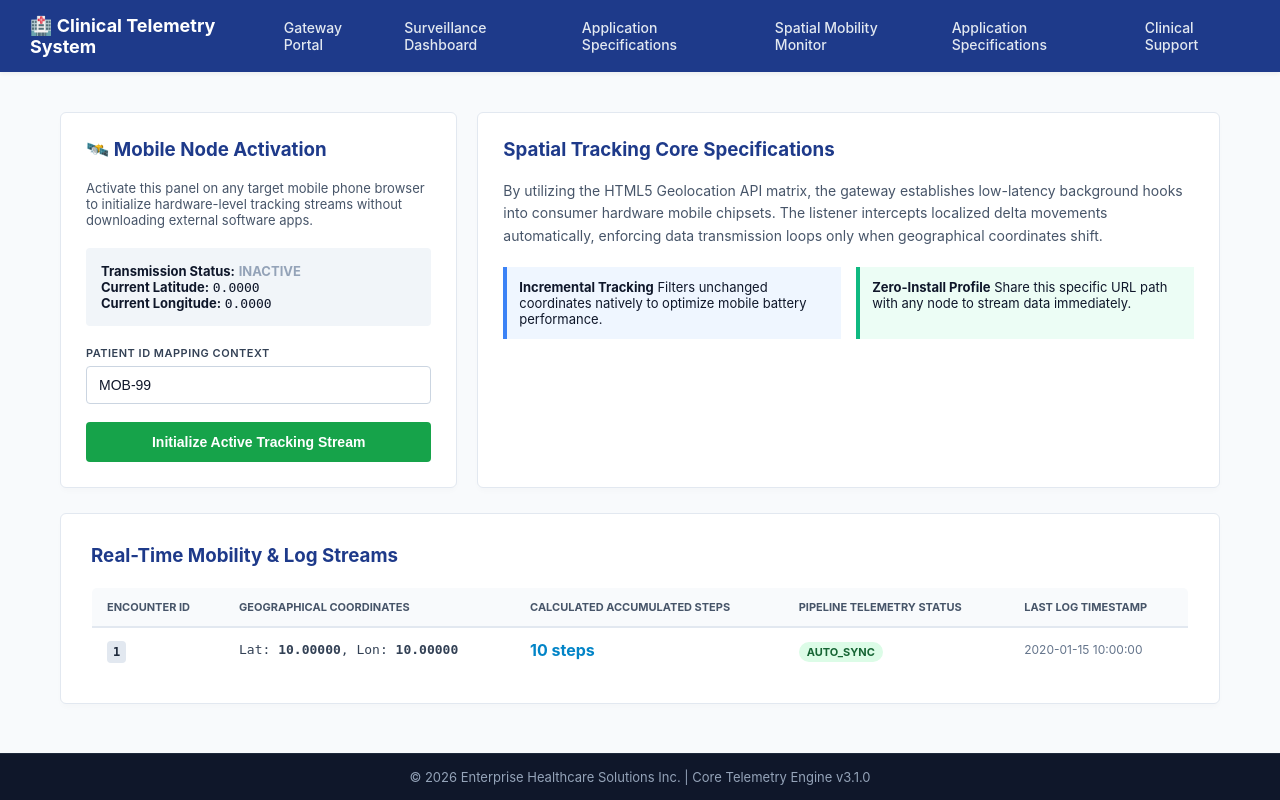
After one commit to TSaiPradyumna/wearable-data-pipeline, a Python web app: template templates/movement.html in a window 1280 px wide. The commit adds this page. Run offline with Jinja, Linux system fonts and the light colour scheme; the template is opened without the code that fills it: most values are stand-ins (such as "Sample title", 1, 10 or a date in 2020).

Commit message:
Production v5: Deployed multi-table spatial mobility tracking page and automated HTML5 geolocation loops

```diff
--- a/templates/layout.html
+++ b/templates/layout.html
@@ -32,6 +32,7 @@
             <a href="/">Gateway Portal</a>
             <a href="/history">Surveillance Dashboard</a>
             <a href="/about">Application Specifications</a>
+            <a href="/movement">Spatial Mobility Monitor</a> <a href="/about">Application Specifications</a>
             <a href="/contact">Clinical Support</a>
         </div>
     </nav>
--- /dev/null
+++ b/templates/movement.html
@@ -0,0 +1,142 @@
+{% extends "layout.html" %}
+{% block title %}Spatial Mobility Monitor{% endblock %}
+{% block content %}
+<div style="display: flex; gap: 20px; align-items: stretch; margin-bottom: 25px;">
+    <div class="card" style="flex: 1; max-width: 400px; padding: 25px;">
+        <h3 style="margin-top: 0; color: #1e3a8a;">🛰️ Mobile Node Activation</h3>
+        <p style="color: var(--text-muted); font-size: 13px; margin-bottom: 20px;">
+            Activate this panel on any target mobile phone browser to initialize hardware-level tracking streams without downloading external software apps.
+        </p>
+
+        <div style="background: #f1f5f9; padding: 15px; border-radius: 4px; margin-bottom: 20px; font-size: 13px;">
+            <strong>Transmission Status:</strong> <span id="track-status" style="color: #94a3b8; font-weight: 700;">INACTIVE</span><br>
+            <strong>Current Latitude:</strong> <span id="lbl-lat" style="font-family: monospace;">0.0000</span><br>
+            <strong>Current Longitude:</strong> <span id="lbl-lon" style="font-family: monospace;">0.0000</span>
+        </div>
+
+        <div class="form-group full">
+            <label>Patient ID Mapping Context</label>
+            <input type="text" id="track-user-id" value="MOB-99" placeholder="e.g., PT-882">
+        </div>
+
+        <button id="btn-toggle-tracking" onclick="toggleHardwareTracking();" style="width: 100%; background: #16a34a;">
+            Initialize Active Tracking Stream
+        </button>
+    </div>
+
+    <div class="card" style="flex: 2; padding: 25px;">
+        <h3 style="margin-top: 0; color: #1e3a8a;">Spatial Tracking Core Specifications</h3>
+        <p style="color: var(--text-muted); font-size: 14px; line-height: 1.6;">
+            By utilizing the HTML5 Geolocation API matrix, the gateway establishes low-latency background hooks into consumer hardware mobile chipsets.
+            The listener intercepts localized delta movements automatically, enforcing data transmission loops only when geographical coordinates shift.
+        </p>
+        <div style="margin-top: 20px; display: flex; gap: 15px;">
+            <div style="flex: 1; background: #eff6ff; border-left: 4px solid #3b82f6; padding: 12px; font-size: 13px;">
+                <strong>Incremental Tracking</strong> Filters unchanged coordinates natively to optimize mobile battery performance.
+            </div>
+            <div style="flex: 1; background: #ecfdf5; border-left: 4px solid #10b981; padding: 12px; font-size: 13px;">
+                <strong>Zero-Install Profile</strong> Share this specific URL path with any node to stream data immediately.
+            </div>
+        </div>
+    </div>
+</div>
+
+<div class="card" style="padding: 30px;">
+    <h3 style="margin-top: 0; margin-bottom: 20px; color: #1e3a8a;">Real-Time Mobility & Log Streams</h3>
+    {% if rows %}
+    <table style="width: 100%; background: white; border-collapse: collapse; border-radius: 6px; overflow: hidden; border: 1px solid #e2e8f0;">
+        <thead>
+            <tr style="background: #f8fafc; border-bottom: 2px solid #e2e8f0; text-align: left;">
+                <th style="padding: 12px 15px; font-size: 11px; text-transform: uppercase; color: #475569;">Encounter ID</th>
+                <th style="padding: 12px 15px; font-size: 11px; text-transform: uppercase; color: #475569;">Geographical Coordinates</th>
+                <th style="padding: 12px 15px; font-size: 11px; text-transform: uppercase; color: #475569;">Calculated Accumulated Steps</th>
+                <th style="padding: 12px 15px; font-size: 11px; text-transform: uppercase; color: #475569;">Pipeline Telemetry Status</th>
+                <th style="padding: 12px 15px; font-size: 11px; text-transform: uppercase; color: #475569;">Last Log Timestamp</th>
+            </tr>
+        </thead>
+        <tbody>
+            {% for row in rows %}
+            <tr style="border-bottom: 1px solid #f1f5f9;">
+                <td style="padding: 12px 15px;"><span style="font-family: monospace; background: #e2e8f0; color: #1e293b; padding: 4px 6px; border-radius: 4px; font-weight: 600; font-size: 12px;">{{ row.user_id }}</span></td>
+                <td style="padding: 12px 15px; font-family: monospace; font-size: 13px; color: #334155;">
+                    Lat: <strong>{{ "%.5f"|format(row.latitude) }}</strong>, Lon: <strong>{{ "%.5f"|format(row.longitude) }}</strong>
+                </td>
+                <td style="padding: 12px 15px; font-weight: 700; color: #0284c7;">{{ row.steps }} steps</td>
+                <td style="padding: 12px 15px;"><span style="padding: 3px 8px; border-radius: 10px; font-size: 11px; font-weight: 700; background: #dcfce7; color: #166534;">AUTO_SYNC</span></td>
+                <td style="padding: 12px 15px; color: #64748b; font-size: 12px;">{{ row.created_at.strftime('%Y-%m-%d %H:%M:%S') }}</td>
+            </tr>
+            {% endfor %}
+        </tbody>
+    </table>
+    {% else %}
+    <div style="text-align: center; color: #64748b; padding: 40px 0;">Awaiting mobility tracking inputs from external device streams...</div>
+    {% endif %}
+</div>
+
+<script>
+    let watchId = null;
+    let simulatedStepsCount = 1000;
+
+    function toggleHardwareTracking() {
+        const btn = document.getElementById('btn-toggle-tracking');
+        const statusLbl = document.getElementById('track-status');
+        const userIdInput = document.getElementById('track-user-id');
+
+        if (watchId !== null) {
+            // Stop tracking
+            navigator.geolocation.clearWatch(watchId);
+            watchId = null;
+            btn.innerText = "Initialize Active Tracking Stream";
+            btn.style.background = "#16a34a";
+            statusLbl.innerText = "INACTIVE";
+            statusLbl.style.color = "#94a3b8";
+            return;
+        }
+
+        // Start HTML5 tracking
+        if (!navigator.geolocation) {
+            alert("This mobile browser lacks support for architectural hardware telemetry mapping.");
+            return;
+        }
+
+        btn.innerText = "Terminate Active Tracking Stream";
+        btn.style.background = "#dc2626";
+        statusLbl.innerText = "STREAMING LIVE";
+        statusLbl.style.color = "#16a34a";
+
+        watchId = navigator.geolocation.watchPosition(
+            (position) => {
+                const lat = position.coords.latitude;
+                const lon = position.coords.longitude;
+
+                document.getElementById('lbl-lat').innerText = lat.toFixed(5);
+                document.getElementById('lbl-lon').innerText = lon.toFixed(5);
+
+                // Simulate an incrementing step counter baseline for testing mobility shifts
+                simulatedStepsCount += Math.floor(Math.random() * 25) + 5;
+
+                // Fire data packet directly to FastAPI Header endpoint pipeline
+                fetch('/submit-movement', {
+                    method: 'POST',
+                    headers: {
+                        'user_id': userIdInput.value,
+                        'latitude': lat.toString(),
+                        'longitude': lon.toString(),
+                        'steps': simulatedStepsCount.toString()
+                    }
+                })
+                .then(res => console.log("Spatial telemetry coordinate written: Status " + res.status))
+                .catch(err => console.error("Pipeline failure: ", err));
+            },
+            (err) => {
+                console.warn("GPS tracking error context code: " + err.code);
+            },
+            {
+                enableHighAccuracy: true, // Use hardware GPS chips instead of towers
+                maximumAge: 0,            // Force non-cached tracking results
+                timeout: 10000
+            }
+        );
+    }
+</script>
+{% endblock %}
```
Also changed, not shown: main.py (+76 -65 lines).
